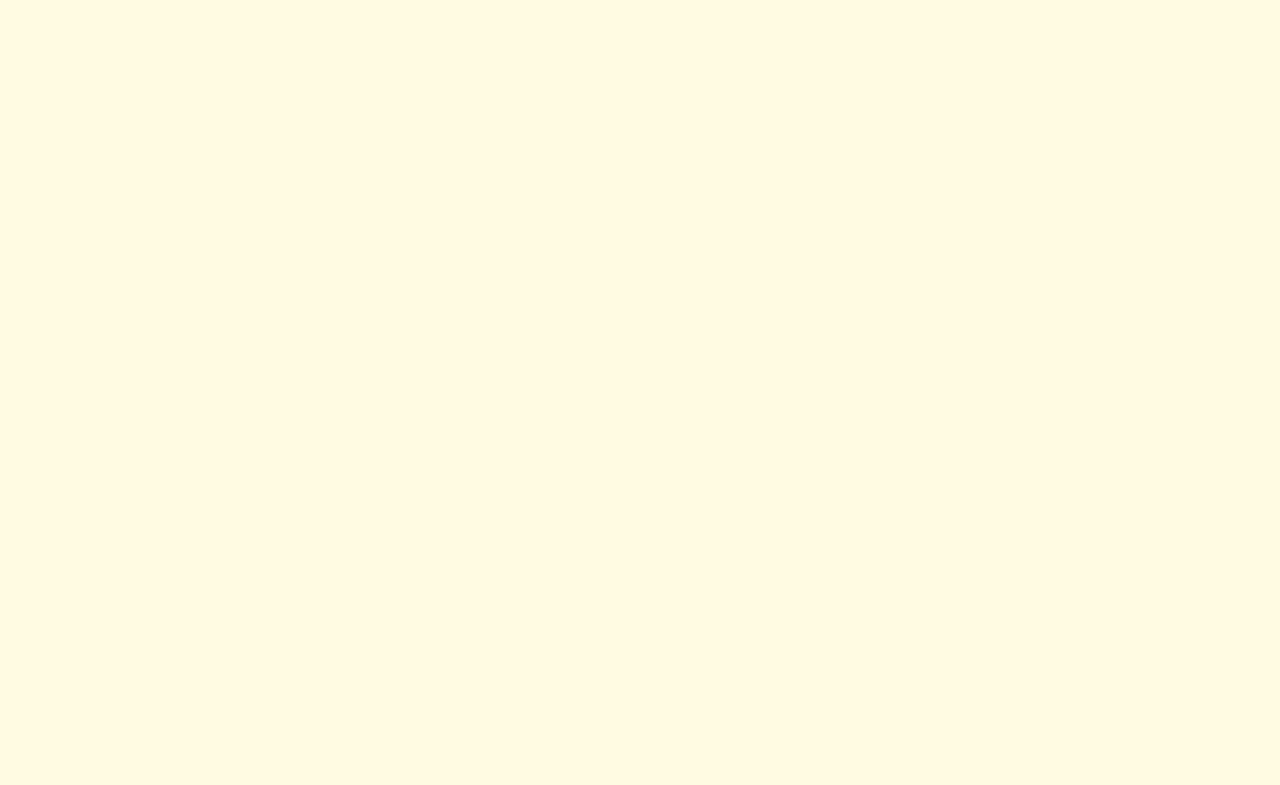
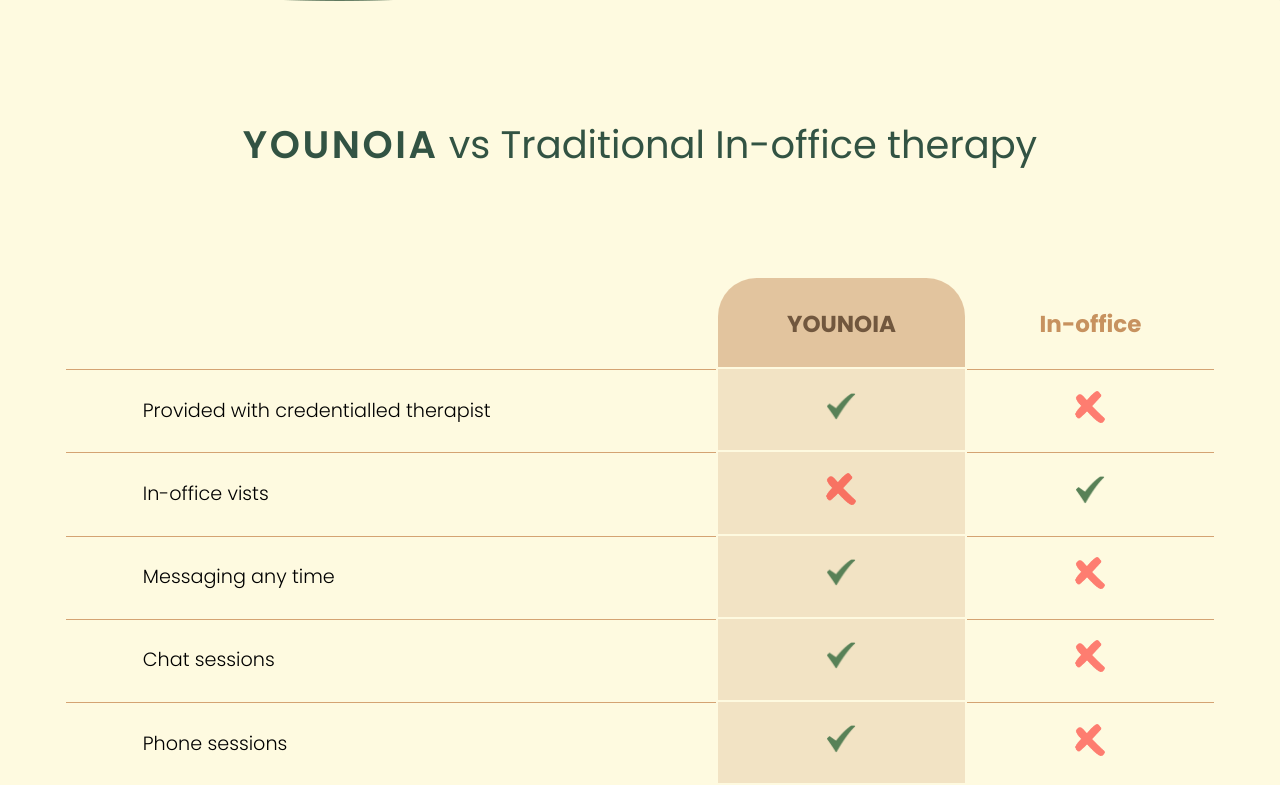
Before and after one commit to pushkaraj23/Younoia, a React (Create React App) app in the folder my-app/: page / in a window 1280 px wide. Shown: the part 2975-3760 px from the top of the page. Before the commit the page ends 1434 px from the top, so only its background shows below. Built offline with nearby package versions, Linux system fonts and the light colour scheme.

Commit message:
featurecomp

```diff
--- a/my-app/src/App.js
+++ b/my-app/src/App.js
@@ -2,6 +2,9 @@
 import Home from './Home/Home.jsx';
 import Nav from './Nav/Nav.jsx';
 import Counter from './Counter/Counter.jsx';
+import Therapists from './Therapists/Therapists.jsx';
+import About from './about/About.jsx';
+import FeatureComp from './FeatureComp/featurecomp.jsx';
 
 function App() {
   return (
@@ -10,6 +13,10 @@
 
       <Home />
       <Counter/>
+      <Therapists />
+      <About />
+      <FeatureComp />
+
     </div>
   );
 }
--- a/my-app/src/FeatureComp/featurecomp.css
+++ b/my-app/src/FeatureComp/featurecomp.css
@@ -1,71 +1,80 @@
+@import url('https://fonts.googleapis.com/css2?family=Poppins:wght@300;400;500;600;700;800&display=swap');
+
 * {
   margin: 0;
   padding: 0;
-  box-sizing: border-box;
 }
 
 body {
   width: 100vw;
 }
 .featurecomp-main {
-  width:100vw;
+  width: 100vw;
   margin-right: 30vw;
   margin-top: 5vw;
   font-family: "Poppins", sans-serif;
+  display: flex;
+  flex-direction: column;
+  align-items: center;
+  gap: 8vw;
 }
-.Table-text {
-  margin-left: 5vw;
+.table-text {
+  width: 100vw;
   font-size: 3vw;
   text-align: center;
-  vertical-align: middle;
+  color: #325343;
+  font-weight: 400;
 }
-.featurecomp-table
-{
-   width:100vw;
-  margin-right: 30vw;
-  padding :3vw;
+.table-text span {
+  font-weight: 600;
+  letter-spacing: .2vw;
 }
-.table-heading
-{
-  text-align: center;
-  padding-bottom: 2vw;
-  padding-right: 3vw;
-  font-size: 2vw;
+.featurecomp-table {
+  width: 90vw;
 }
-.table-heading span
-{
-  text-align: center;
-  width:100%;
-  margin-left:2.3vw;
+th {
+  width: 19vw;
+  height: 7vw;
+  border-radius: 3vw 3vw 0 0;
+}
+th:nth-of-type(3n) {
+  color: #C7925F;
+}
+th:nth-of-type(2n) {
+  color: #71573E;
+  background-color: #c7915f81;
+  font-weight: 800;
+}
+.table-heading h2 {
+  font-size: 1.8vw;
+  margin-top: .3vw;
 }
 
-
-.table-cell
-{ width:50vw;
-  padding-left:10vw;
+.table-cell {
+  width: 50vw;
+  padding-left: 6vw;
   padding-bottom: 2vw;
   padding-top: 2vw;
-  font-size:1.3vw;
-  font-weight: 200;
-  margin: auto;
+  font-size: 1.5vw;
+  font-weight: 300;
+  border-top: 1px solid #D4A373;
 }
-.tabel-cell2
-{
-  background-color: #C7925F80;
-  text-align: center;
-
-}
-.tabel-cell3
-{
+.tabel-cell2 {
+  background-color: #c7915f37;
   text-align: center;
 }
-hr
-{
-border: 0.5px solid #C7925F80;
-width: 50vw;
-
+.tabel-cell3 {
+  text-align: center;
+  border-top: 1px solid #D4A373;
 }
-.Images
-{
+hr {
+  border: 0.5px solid #c7925f80;
+  width: 50vw;
+}
+.Images {
   width: 2.5vw;
 }
+.special {
+  border-radius: 0 0 3vw 3vw;
+  height: 6vw;
+}
--- a/my-app/src/FeatureComp/featurecomp.jsx
+++ b/my-app/src/FeatureComp/featurecomp.jsx
@@ -5,21 +5,21 @@
 
 export default function featurecomp() {
   return (
-    <div>
     <div className="featurecomp-main">
-        <div className="featurecomp-First">
-          <h2 className="Table-text">
+      <h2 className="table-text">
         <span>YOUNOIA</span> vs Traditional In-office therapy
       </h2>
+
       <table className="featurecomp-table">
         <thead>
           <tr>
             <th></th>
-
             <th className="table-heading">
-                  <span>YOUNOIA</span>
+              <h2>YOUNOIA</h2>
             </th>
-                <th className="table-heading">In-office</th>
+            <th className="table-heading">
+              <h2>In-office</h2>
+            </th>
           </tr>
         </thead>
         <tbody className="table-body">
@@ -28,124 +28,118 @@
               Provided with credentialled therapist
             </td>
             <td className="tabel-cell2">
-                <img src={YES} className="Images"alt="" />
+              <img src={YES} className="Images" alt="" />
             </td>
             <td className="tabel-cell3">
-                <img src={NO} className="Images"alt="" />
+              <img src={NO} className="Images" alt="" />
             </td>
           </tr>
-              <hr />
           <tr>
             <td className="table-cell">In-office vists</td>
             <td className="tabel-cell2">
-                <img src={NO} className="Images"alt="" />
+              <img src={NO} className="Images" alt="" />
             </td>
             <td className="tabel-cell3">
-                <img src={YES} className="Images"alt="" />
+              <img src={YES} className="Images" alt="" />
             </td>
           </tr>
-              <hr />
           <tr>
             <td className="table-cell">Messaging any time </td>
             <td className="tabel-cell2">
-                <img src={YES} className="Images"alt="" />
+              <img src={YES} className="Images" alt="" />
             </td>
             <td className="tabel-cell3">
-                <img src={NO} className="Images"alt="" />
+              <img src={NO} className="Images" alt="" />
             </td>
           </tr>
-              <hr />
           <tr>
             <td className="table-cell">Chat sessions</td>
             <td className="tabel-cell2">
-                <img src={YES} className="Images"alt="" />
+              <img src={YES} className="Images" alt="" />
             </td>
             <td className="tabel-cell3">
-                <img src={NO} className="Images"alt="" />
+              <img src={NO} className="Images" alt="" />
             </td>
           </tr>
-              <hr />
           <tr>
             <td className="table-cell">Phone sessions</td>
             <td className="tabel-cell2">
-                <img src={YES} className="Images"alt="" />
+              <img src={YES} className="Images" alt="" />
             </td>
             <td className="tabel-cell3">
-                <img src={NO} className="Images"alt="" />
+              <img src={NO} className="Images" alt="" />
             </td>
           </tr>
-              <hr />
           <tr>
             <td className="table-cell">Video sessions</td>
             <td className="tabel-cell2">
-                <img src={YES} className="Images"alt="" />
+              <img src={YES} className="Images" alt="" />
             </td>
             <td className="tabel-cell3">
-                <img src={NO} className="Images"alt="" />
+              <img src={NO} className="Images" alt="" />
             </td>
           </tr>
-              <hr />
           <tr>
             <td className="table-cell">Easy scheduling</td>
             <td className="tabel-cell2">
-                <img src={YES} className="Images"alt="" />
+              <img src={YES} className="Images" alt="" />
             </td>
             <td className="tabel-cell3">
-                <img src={NO} className="Images"alt="" />
+              <img src={NO} className="Images" alt="" />
             </td>
           </tr>
-              <hr />
           <tr>
             <td className="table-cell">Digital worksheets</td>
             <td className="tabel-cell2">
-                <img src={YES} className="Images"alt="" />
+              <img src={YES} className="Images" alt="" />
             </td>
             <td className="tabel-cell3">
-                <img src={NO} className="Images"alt="" />
+              <img src={NO} className="Images" alt="" />
             </td>
           </tr>
-              <hr />
           <tr>
             <td className="table-cell">Group sessions </td>
             <td className="tabel-cell2">
-                <img src={YES} className="Images"alt="" />
+              <img src={YES} className="Images" alt="" />
             </td>
             <td className="tabel-cell3">
-                <img src={NO} className="Images"alt="" />
+              <img src={NO} className="Images" alt="" />
             </td>
           </tr>
-              <hr />
           <tr>
             <td className="table-cell">Smart provider matching</td>
             <td className="tabel-cell2">
-                <img src={YES} className="Images"alt="" />
+              <img src={YES} className="Images" alt="" />
             </td>
             <td className="tabel-cell3">
-                <img src={NO} className="Images"alt="" />
+              <img src={NO} className="Images" alt="" />
             </td>
           </tr>
-              <hr />
           <tr>
             <td className="table-cell">Easy to switch providers</td>
-                <td className="tabel-cell2"><img src={YES} className="Images"alt="" />
+            <td className="tabel-cell2">
+              <img src={YES} className="Images" alt="" />
             </td>
-                <td className="tabel-cell3"><img src={NO} className="Images"alt="" />
+            <td className="tabel-cell3">
+              <img src={NO} className="Images" alt="" />
             </td>
           </tr>
-              <hr />
           <tr>
             <td className="table-cell">Access therapy from anywhere </td>
-                <td className="tabel-cell2"><img src={YES} className="Images"alt="" />
+            <td className="tabel-cell2">
+              <img src={YES} className="Images" alt="" />
             </td>
             <td className="tabel-cell3">
-                <img src={NO} className="Images"alt="" />
+              <img src={NO} className="Images" alt="" />
             </td>
           </tr>
-              <hr />
+          <tr>
+            <td className="table-cell"></td>
+            <td className="tabel-cell2 special"></td>
+            <td className="tabel-cell3"></td>
+          </tr>
         </tbody>
       </table>
     </div>
-      </div>
-    </div>
   );
 }
--- a/my-app/src/about/about.css
+++ b/my-app/src/about/about.css
@@ -25,6 +25,6 @@
     margin: 0 1.5vw;
     border: 1px solid #FAEDCD;
 }
-hr:nth-of-type(2n) {
+.about-first hr:nth-of-type(2n) {
     width: 50vw;
 }
```
Lines whose indentation alone changed are shown as unchanged.
